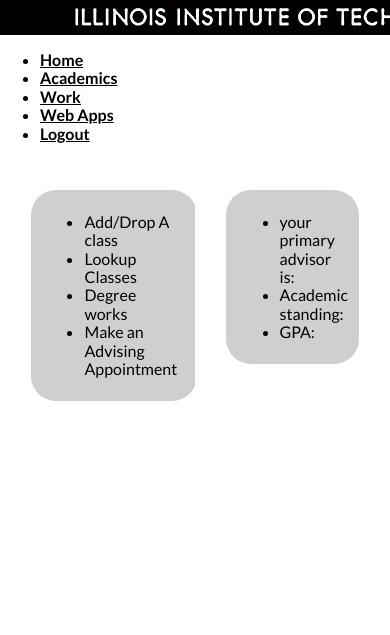
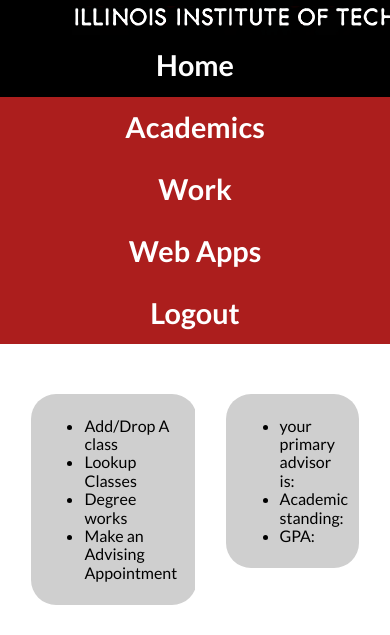
Before and after one commit to zerokradness94/ITMD362-Project2, a PHP site: page /home.html in a window 390 px wide; the page is wider, and only the part inside the window is pictured. Shown: the top 635 px of that part. Run offline with PHP 8.4, Linux system fonts and the light colour scheme.

Commit message:
fixed mobile navbar
fixed mobile navbar

```diff
--- a/css/screen.css
+++ b/css/screen.css
@@ -55,7 +55,7 @@ textarea:focus, input:focus{
   }
 
   #navbar a {
-    display: block;
+    display: inline-block;
     text-decoration: none;
     background-color: #ac1e1d;
     color: white;
@@ -63,6 +63,7 @@ textarea:focus, input:focus{
     padding-bottom: .5em;
     text-align: center;
     font-size: 1.8em;
+    width: 20.07%;
     white-space: nowrap;
   }
   #navlist {
@@ -71,8 +72,10 @@ textarea:focus, input:focus{
     margin: 0;
   }
   #navlist li {
+    display: inline;
     list-style-type: none;
     color: #ac1e1d;
+    margin-right: -.3em;
   }
 
   #navbar a:hover {
@@ -114,6 +117,37 @@ textarea:focus, input:focus{
   }
 }
 
+#navbar a.active {
+  background-color: black;
+  color: white;
+}
+
+#navbar a {
+  display: block;
+  text-decoration: none;
+  background-color: #ac1e1d;
+  color: white;
+  padding-top: .5em;
+  padding-bottom: .5em;
+  text-align: center;
+  font-size: 1.8em;
+  white-space: nowrap;
+}
+#navlist {
+  overflow: hidden;
+  padding: 0;
+  margin: 0;
+}
+#navlist li {
+  list-style-type: none;
+  color: #ac1e1d;
+}
+
+#navbar a:hover {
+  background-color: black;
+  color: white;
+}
+
 #uname {
   padding-left: 2%;
   float: left;
@@ -140,7 +174,7 @@ textarea:focus, input:focus{
 }
 
 #userbar {
-  display: block;
+  display: inline-block;
   background-color: #ac1e1d;
   width: 100%;
 }
```
